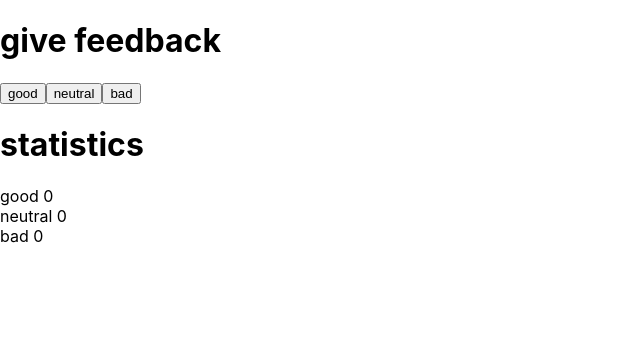
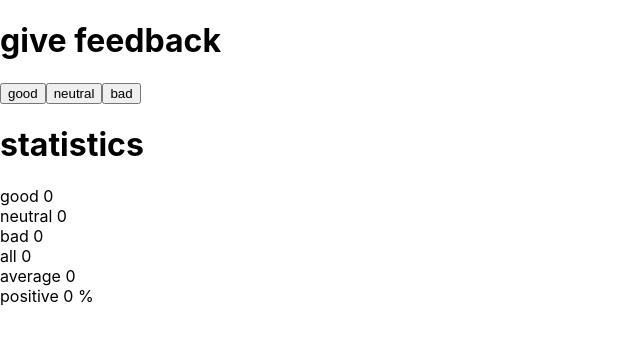
Before and after one commit to Soumil-Bhattacharya/FullStackOpen2022, a React (Create React App) app in the folder part1/unicafe/: page / in a window 1280 px wide. Shown: the top 340 px of the page, without its empty margins (0-640 px from the left). Built offline with nearby package versions, Linux system fonts and the light colour scheme.

Commit message:
part1 1.7 unicafe step2

```diff
--- a/part1/unicafe/src/App.js
+++ b/part1/unicafe/src/App.js
@@ -20,7 +20,10 @@ const App = () => {
       <h1>statistics</h1>
       good {good}<br></br>
       neutral {neutral}<br></br>
-      bad {bad}
+      bad {bad}<br></br>
+      all {good + bad + neutral}<br></br>
+      average {(good + bad + neutral)?(good - bad)/(good + bad + neutral):0}<br></br>
+      positive {(good + bad + neutral)?100*good/(good + bad + neutral):0} %
     </div>
   )
 }
```
